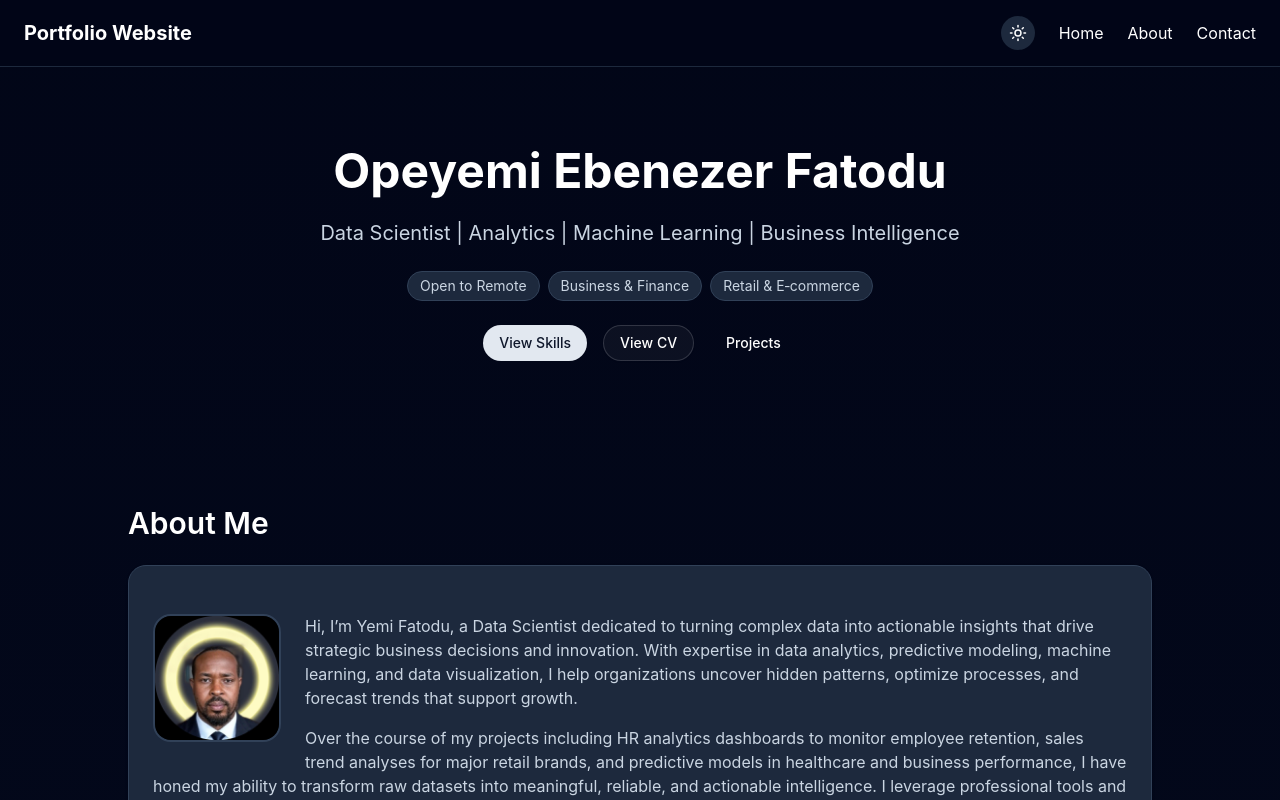
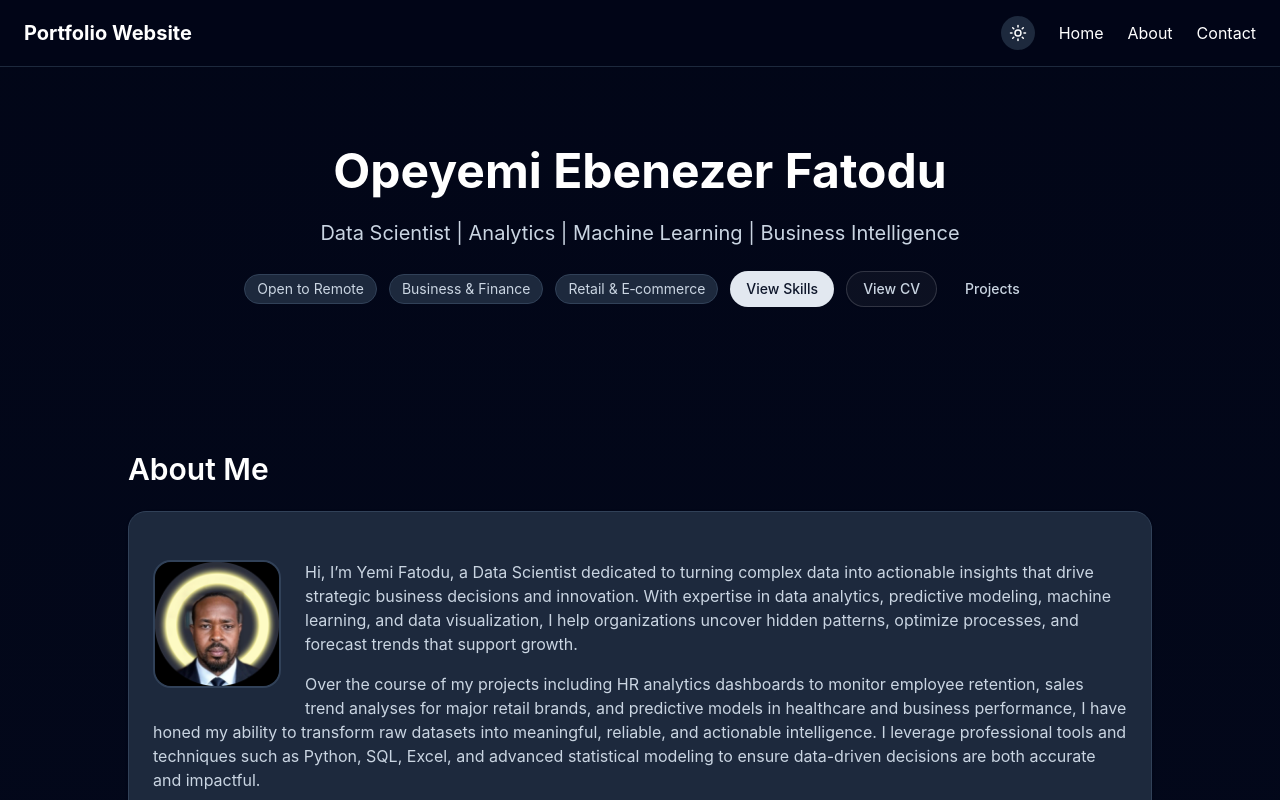
Before and after one commit to yemifatodu/my-portfolio, a React (Vite) app: page / in a window 1280 px wide. Shown: the top 800 px of the page. Built offline with nearby package versions, Linux system fonts and the light colour scheme.

Commit message:
merge badges and buttons on same line

```diff
--- a/src/App.jsx
+++ b/src/App.jsx
@@ -164,12 +164,10 @@
             <div className="flex flex-col items-center gap-6">
               <h1 className="text-4xl md:text-5xl font-bold">Opeyemi Ebenezer Fatodu</h1>
               <p className="text-xl text-slate-600 dark:text-slate-300 max-w-2xl">Data Scientist | Analytics | Machine Learning | Business Intelligence</p>
-              <div className="flex flex-wrap justify-center gap-2 text-sm text-slate-600 dark:text-slate-300">
+              <div className="flex flex-wrap justify-center items-center gap-3 text-sm text-slate-600 dark:text-slate-300">
               <span className="px-3 py-1 bg-white dark:bg-slate-800 border border-slate-200 dark:border-slate-700 rounded-full">Open to Remote</span>
               <span className="px-3 py-1 bg-white dark:bg-slate-800 border border-slate-200 dark:border-slate-700 rounded-full">Business & Finance</span>
               <span className="px-3 py-1 bg-white dark:bg-slate-800 border border-slate-200 dark:border-slate-700 rounded-full">Retail & E‑commerce</span>
-              </div>
-              <div className="flex justify-center gap-4">
               <Button asChild className="rounded-2xl"><a href="#skills">View Skills</a></Button>
               <Button asChild variant="outline" className="rounded-2xl"><a href="https://your-cv-link.com" target="_blank" rel="noopener noreferrer">View CV</a></Button>
               <Button asChild variant="ghost" className="rounded-2xl"><a href="#projects">Projects</a></Button>
--- a/src/main.jsx
+++ b/src/main.jsx
@@ -9,5 +9,4 @@
     <HelmetProvider>
       <App />
     </HelmetProvider>
-  </StrictMode>,
-)
+  </StrictMode>,)
```
Lines whose indentation alone changed are shown as unchanged.
